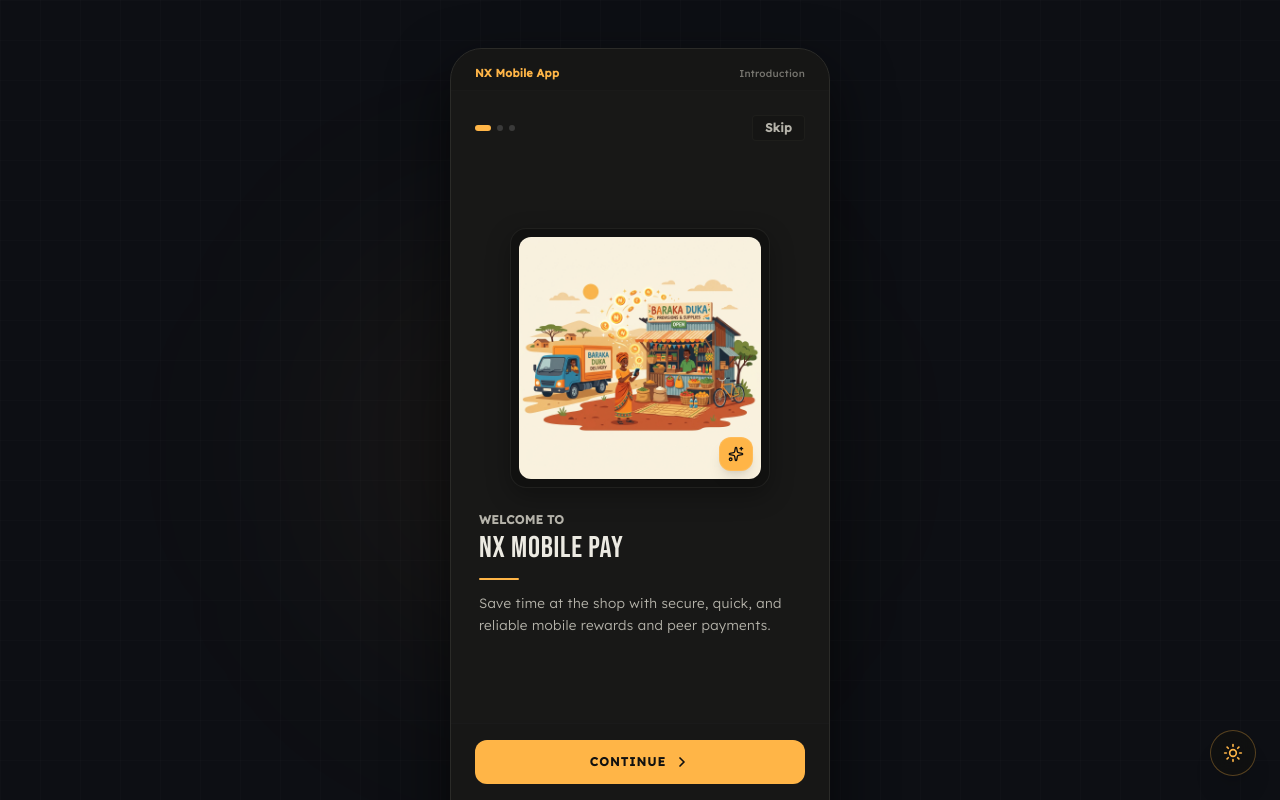
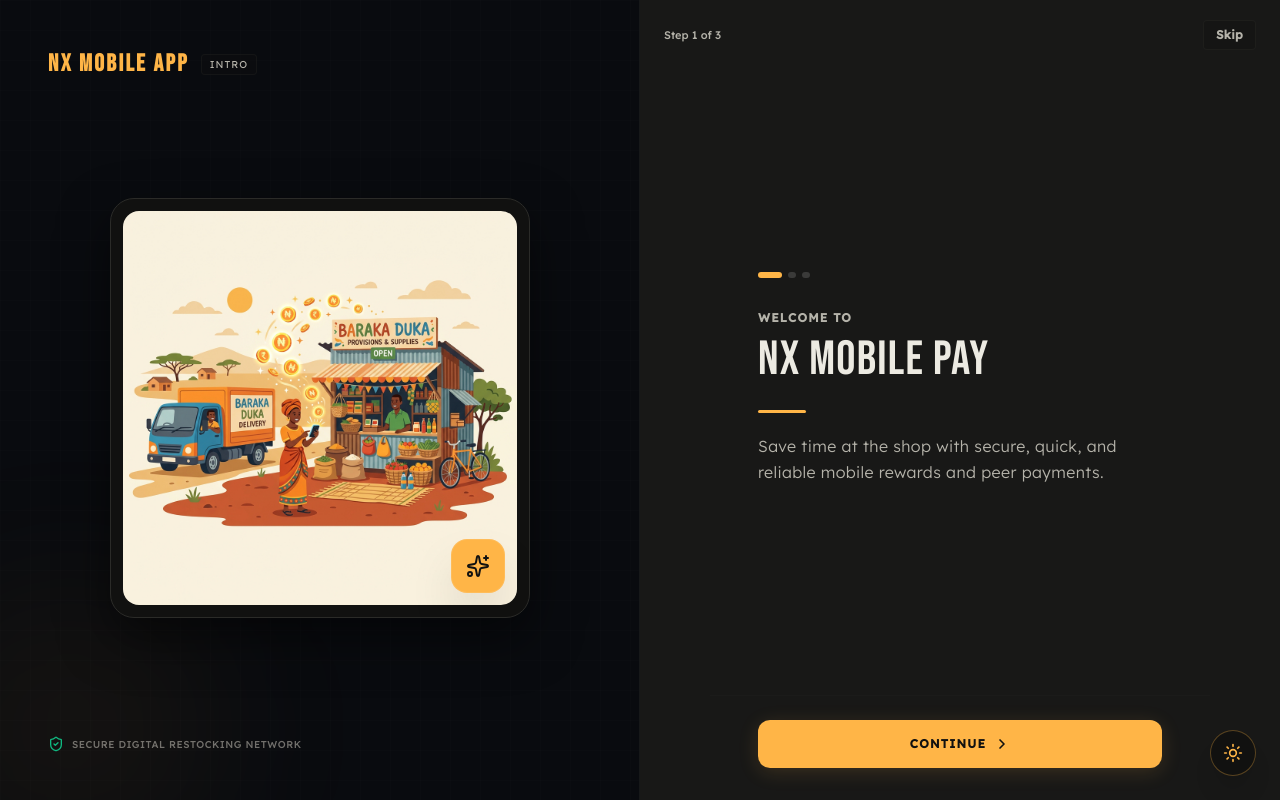
Before and after one commit to 4moral221/NX-network-, a React (Vite) app: page /app in a window 1280 px wide. Built offline with nearby package versions, Linux system fonts and the light colour scheme.

Commit message:
refactor: unify build targets and update onboarding UI
Disable scoped routing in development and preview environments to ensure full access to portal views. Additionally, update the OnboardingScreen layout to support full-screen responsive rendering.

```diff
--- a/src/App.tsx
+++ b/src/App.tsx
@@ -115,6 +115,18 @@ export default function App() {
     if (typeof window !== 'undefined' && window.location) {
       let hostname = window.location.hostname.toLowerCase();
 
+      // If we are on local development or AI Studio preview environments (e.g. Cloud Run, localhost, WebContainers, etc.),
+      // always default to the unified build so that all portal views are fully accessible.
+      if (
+        hostname.includes('localhost') ||
+        hostname.includes('127.0.0.1') ||
+        hostname.includes('.run.app') ||
+        hostname.includes('aistudio') ||
+        hostname.includes('webcontainer')
+      ) {
+        return undefined;
+      }
+
       // Remove Vercel / APP domain suffixes to prevent '.vercel.app' from matching 'app' target
       if (hostname.endsWith('.vercel.app')) {
         hostname = hostname.slice(0, -11);
--- a/src/components/OnboardingScreen.tsx
+++ b/src/components/OnboardingScreen.tsx
@@ -236,29 +236,84 @@ export default function OnboardingScreen({ children }: OnboardingScreenProps) {
   };
 
   return (
-    <div className="min-h-[100dvh] w-full bg-[#0d0f14] text-nx-paper flex items-center justify-center p-0 sm:p-6 md:p-12 font-sans select-none overflow-hidden relative">
+    <div className="h-[100dvh] w-screen bg-nx-ink text-nx-paper flex items-center justify-center p-0 font-sans select-none overflow-hidden relative">
       {/* Soft, minimal grid overlay */}
       <div className="absolute inset-0 bg-[linear-gradient(rgba(255,255,255,0.012)_1px,transparent_1px),linear-gradient(90deg,rgba(255,255,255,0.012)_1px,transparent_1px)] bg-[size:40px_40px] pointer-events-none"></div>
 
       {/* Warm ambient light */}
       <div className="absolute top-1/4 left-1/4 w-[450px] h-[450px] bg-nx-amber/5 rounded-full blur-[110px] pointer-events-none"></div>
 
-      {/* Mockup card with elegant, minimalist design */}
+      {/* Main Full-Screen Layout */}
       <motion.div
         initial={{ opacity: 0, y: 15 }}
         animate={{ opacity: 1, y: 0 }}
         transition={{ duration: 0.5, ease: "easeOut" }}
-        className="w-full h-[100dvh] sm:h-[800px] sm:max-w-[380px] bg-nx-card sm:rounded-[32px] sm:shadow-[0_24px_60px_rgba(0,0,0,0.6)] border-0 sm:border sm:border-nx-border relative flex flex-col justify-between overflow-hidden"
+        className="w-full h-full bg-nx-card relative flex flex-col md:grid md:grid-cols-2 overflow-hidden"
       >
-        {/* Top bar with simple, human portal label */}
-        <div className="px-6 pt-4 pb-2 flex justify-between items-center text-nx-muted text-[11px] tracking-wide font-medium z-10 border-b border-nx-border/20 bg-nx-ink/20">
-          <span className="text-nx-amber font-semibold">{config.name}</span>
-          <span className="text-[10px] opacity-60">Introduction</span>
+        {/* Left column (Desktop only) - Image & Branding */}
+        <div className="hidden md:flex flex-col justify-between p-12 bg-[#090b0f] border-r border-nx-border/40 relative overflow-hidden h-full">
+          {/* Subtle grid pattern for texture */}
+          <div className="absolute inset-0 bg-[linear-gradient(rgba(255,255,255,0.008)_1px,transparent_1px),linear-gradient(90deg,rgba(255,255,255,0.008)_1px,transparent_1px)] bg-[size:30px_30px] pointer-events-none"></div>
+          {/* Internal ambient glow */}
+          <div className="absolute -bottom-20 -left-20 w-[300px] h-[300px] bg-nx-amber/5 rounded-full blur-[80px] pointer-events-none"></div>
+
+          {/* Branding */}
+          <div className="flex items-center gap-3 z-10">
+            <span className="font-display text-2xl tracking-[0.1em] text-nx-amber font-bold">{config.name}</span>
+            <span className="text-[10px] uppercase tracking-widest text-nx-muted bg-nx-ink/40 px-2 py-0.5 border border-nx-border/30 rounded">Intro</span>
           </div>
 
-        {/* Page progress and Skip action */}
-        <div className="px-6 pt-6 flex justify-between items-center z-10">
-          <div className="flex items-center gap-1.5">
+          {/* Premium centered image panel */}
+          <div className="flex-1 flex items-center justify-center p-8 z-10">
+            <div className="w-full max-w-[420px] aspect-square rounded-3xl overflow-hidden bg-nx-ink border border-nx-border p-3 relative shadow-[0_20px_50px_rgba(0,0,0,0.5)]">
+              <div className="w-full h-full rounded-2xl overflow-hidden">
+                <img
+                  src={onboardingImg}
+                  alt={step.highlight}
+                  className="w-full h-full object-cover transition-all duration-500 hover:scale-105"
+                  referrerPolicy="no-referrer"
+                />
+              </div>
+
+              {/* Float-badge icon matching step theme */}
+              <div
+                className="absolute bottom-6 right-6 p-3.5 rounded-2xl text-nx-ink border border-white/10 shadow-2xl flex items-center justify-center transition-transform hover:scale-110"
+                style={{ backgroundColor: step.color }}
+              >
+                <step.icon className="w-6 h-6" />
+              </div>
+            </div>
+          </div>
+
+          {/* Humble digital safety footer */}
+          <div className="flex items-center gap-2 z-10 text-[10px] text-nx-muted/60 tracking-wider uppercase font-medium">
+            <ShieldCheck className="w-4 h-4 text-nx-green" />
+            <span>Secure Digital Restocking Network</span>
+          </div>
+        </div>
+
+        {/* Right column (or full screen on mobile) - Step interactive content */}
+        <div className="flex-1 flex flex-col justify-between h-full overflow-y-auto bg-nx-card relative">
+
+          {/* Top navigation (Header) */}
+          <div className="px-6 pt-5 pb-3 flex justify-between items-center border-b border-nx-border/10 md:border-b-0 bg-nx-ink/10 md:bg-transparent">
+            {/* Show brand name on mobile only in header, since desktop has left column */}
+            <span className="text-nx-amber font-semibold text-sm md:hidden">{config.name}</span>
+            <span className="hidden md:inline text-[11px] text-nx-muted font-medium">Step {currentStep + 1} of {config.steps.length}</span>
+
+            <button
+              onClick={handleDismiss}
+              className="text-xs font-semibold tracking-wide text-nx-muted hover:text-nx-amber active:scale-95 transition-colors cursor-pointer px-3 py-1.5 rounded bg-nx-ink/30 border border-nx-border/40 z-20"
+            >
+              Skip
+            </button>
+          </div>
+
+          {/* Central Interactive area */}
+          <div className="flex-1 flex flex-col justify-center px-6 py-8 md:px-12 max-w-[500px] mx-auto w-full">
+
+            {/* Step Indicators above content */}
+            <div className="flex items-center gap-1.5 mb-8 justify-start">
               {config.steps.map((_, idx) => {
                 const isActive = idx === currentStep;
                 return (
@@ -266,7 +321,7 @@ export default function OnboardingScreen({ children }: OnboardingScreenProps) {
                     key={idx}
                     layoutId={`onboarding-dot-clean-${idx}`}
                     animate={{
-                    width: isActive ? 16 : 6,
+                      width: isActive ? 24 : 8,
                       backgroundColor: isActive ? "var(--color-nx-amber)" : "rgba(255, 255, 255, 0.15)",
                     }}
                     transition={{ type: "spring", stiffness: 300, damping: 25 }}
@@ -276,37 +331,26 @@ export default function OnboardingScreen({ children }: OnboardingScreenProps) {
               })}
             </div>
 
-          <button
-            onClick={handleDismiss}
-            className="text-xs font-semibold tracking-wide text-nx-muted hover:text-nx-amber active:scale-95 transition-colors cursor-pointer px-3 py-1 rounded bg-nx-ink/30 border border-nx-border/40"
-          >
-            Skip
-          </button>
-        </div>
-
-        {/* Core Content Body */}
-        <div className="flex-1 flex flex-col justify-center px-6 py-2 relative z-10">
             <AnimatePresence mode="wait">
               <motion.div
                 key={currentStep}
-              initial={{ opacity: 0, x: 12 }}
+                initial={{ opacity: 0, x: 15 }}
                 animate={{ opacity: 1, x: 0 }}
-              exit={{ opacity: 0, x: -12 }}
+                exit={{ opacity: 0, x: -15 }}
                 transition={{ duration: 0.22, ease: "easeInOut" }}
-              className="flex flex-col items-center text-center space-y-6"
+                className="flex flex-col space-y-6 md:space-y-8"
               >
-              {/* Premium image panel wrapper with smooth rounding */}
-              <div className="w-full max-w-[260px] aspect-square rounded-2xl overflow-hidden bg-nx-ink border border-nx-border/60 p-2 relative shadow-[0_8px_24px_rgba(0,0,0,0.3)]">
+                {/* On mobile, show the image inside the card */}
+                <div className="md:hidden w-full flex justify-center">
+                  <div className="w-full max-w-[240px] aspect-square rounded-2xl overflow-hidden bg-nx-ink border border-nx-border/60 p-2 relative shadow-[0_8px_24px_rgba(0,0,0,0.3)]">
                     <div className="w-full h-full rounded-xl overflow-hidden">
                       <img
                         src={onboardingImg}
                         alt={step.highlight}
-                    className="w-full h-full object-cover transition-all duration-500"
+                        className="w-full h-full object-cover"
                         referrerPolicy="no-referrer"
                       />
                     </div>
-
-                {/* Float-badge icon matching step theme */}
                     <div
                       className="absolute bottom-4 right-4 p-2 rounded-xl text-nx-ink border border-white/10 shadow-lg flex items-center justify-center"
                       style={{ backgroundColor: step.color }}
@@ -314,21 +358,22 @@ export default function OnboardingScreen({ children }: OnboardingScreenProps) {
                       <step.icon className="w-4 h-4" />
                     </div>
                   </div>
+                </div>
 
-              {/* Headings and narrative body */}
-              <div className="space-y-3 w-full px-1 text-left">
-                <div className="space-y-0.5">
-                  <span className="text-xs font-semibold tracking-wide text-nx-muted uppercase block">
+                {/* Narrative text block */}
+                <div className="space-y-4 md:space-y-5 text-left">
+                  <div className="space-y-1">
+                    <span className="text-xs font-semibold tracking-widest text-nx-muted uppercase block">
                       {step.title}
                     </span>
-                  <span className="font-display text-3xl tracking-wide text-nx-paper uppercase block">
+                    <span className="font-display text-4xl md:text-5xl tracking-wide text-nx-paper uppercase block leading-tight">
                       {step.highlight}
                     </span>
                   </div>
 
-                <div className="w-10 h-[2px] bg-nx-amber rounded-full"></div>
+                  <div className="w-12 h-[3px] bg-nx-amber rounded-full"></div>
 
-                <p className="text-nx-muted text-[13.5px] leading-relaxed tracking-wide font-light">
+                  <p className="text-[#b5b3aa] text-[15px] md:text-[16px] leading-relaxed tracking-wide font-light">
                     {step.subtitle}
                   </p>
                 </div>
@@ -336,22 +381,24 @@ export default function OnboardingScreen({ children }: OnboardingScreenProps) {
             </AnimatePresence>
           </div>
 
-        {/* Footer and Navigation Action Button */}
-        <div className="px-6 pb-8 pt-4 z-10 border-t border-nx-border/20 bg-nx-ink/10">
+          {/* Bottom Controls Footer */}
+          <div className="px-6 pb-8 pt-6 md:px-12 border-t border-nx-border/20 bg-nx-ink/10 md:bg-transparent max-w-[500px] mx-auto w-full flex flex-col gap-4">
             <motion.button
               whileTap={{ scale: 0.98 }}
               onClick={handleNext}
-            className="w-full py-3.5 px-6 bg-nx-amber hover:bg-opacity-90 text-nx-ink font-semibold text-xs uppercase tracking-widest transition-all rounded-xl flex items-center justify-center gap-2"
+              className="w-full py-4 px-6 bg-nx-amber hover:bg-opacity-90 text-nx-ink font-semibold text-xs uppercase tracking-widest transition-all rounded-xl flex items-center justify-center gap-2 shadow-[0_4px_20px_rgba(255,181,71,0.15)]"
             >
               <span>{isLastStep ? "Get Started" : "Continue"}</span>
               <ChevronRight className="w-4 h-4 text-nx-ink stroke-[2.5px]" />
             </motion.button>
 
-          {/* Humble, non-technical safety line */}
-          <div className="flex items-center justify-center gap-1 mt-4 text-[10px] text-nx-muted/60 tracking-wider uppercase font-medium">
+            {/* Mobile-only safety line inside bottom container */}
+            <div className="md:hidden flex items-center justify-center gap-1 text-[10px] text-nx-muted/60 tracking-wider uppercase font-medium">
               <ShieldCheck className="w-3.5 h-3.5 text-nx-green" />
               <span>Secure Digital Restocking Network</span>
             </div>
+          </div>
+
         </div>
       </motion.div>
     </div>
--- a/src/pages/pwa/PwaApp.tsx
+++ b/src/pages/pwa/PwaApp.tsx
@@ -14,7 +14,15 @@ export default function PwaApp() {
   const navigate = useNavigate();
 
   // Base path for PWA (either /app or / depending on deployment)
-  const isTargeted = !!import.meta.env.VITE_APP_TARGET || (typeof window !== 'undefined' && window.location && (window.location.hostname.includes('pwa') || window.location.hostname.includes('merchant') || window.location.hostname.includes('app')));
+  const isTargeted = (!!import.meta.env.VITE_APP_TARGET && import.meta.env.VITE_APP_TARGET === 'pwa') ||
+    (typeof window !== 'undefined' && window.location &&
+     !window.location.hostname.includes('localhost') &&
+     !window.location.hostname.includes('127.0.0.1') &&
+     !window.location.hostname.includes('.run.app') &&
+     !window.location.hostname.includes('aistudio') &&
+     !window.location.hostname.includes('webcontainer') &&
+     (window.location.hostname.includes('pwa') || window.location.hostname.includes('app') || window.location.hostname.includes('merchant'))
+    );
   const basePath = isTargeted ? '' : '/app';
 
   useEffect(() => {
```
Lines whose indentation alone changed are shown as unchanged.
